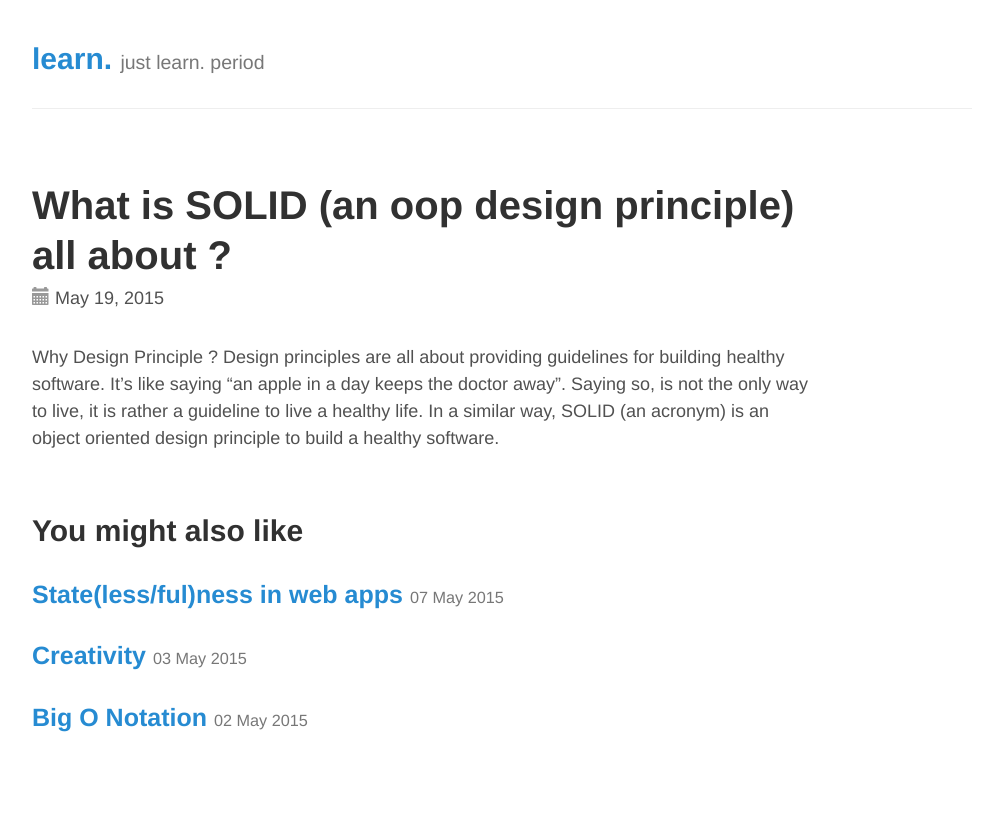
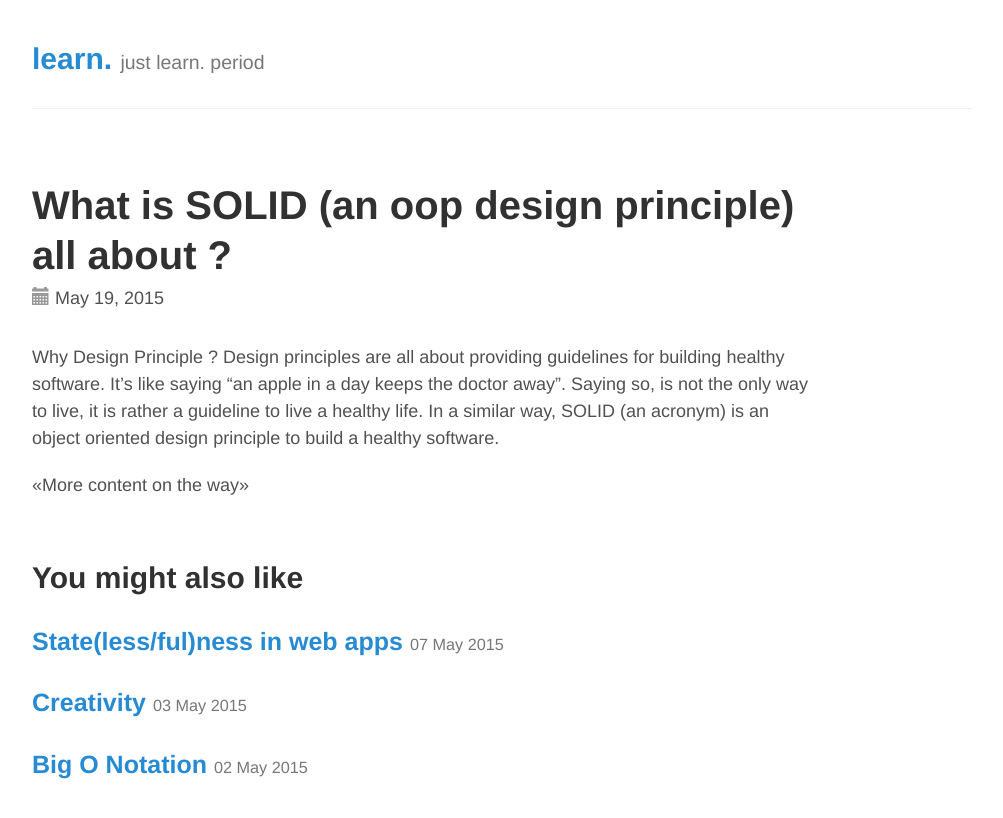
Before and after one commit to lakshma/lakshma.github.io, a Jekyll site: the page built from _posts/2015-05-19-solid-design-principle.md, in a window 1280 px wide. Shown: the top 818 px of the page, without its empty margins (138-1141 px from the left). Built offline with Jekyll 4.4.1, drawn with Linux system fonts in a browser that asks for light colours; Markdown is read by kramdown in place of the engine named in the settings.

Commit message:
no message

```diff
--- a/_posts/2015-05-19-solid-design-principle.md
+++ b/_posts/2015-05-19-solid-design-principle.md
@@ -6,3 +6,5 @@ title: What is SOLID (an oop design principle) all about ?
 Why Design Principle ? Design principles are all about providing guidelines for building healthy software. It's like saying "an apple in a day keeps the doctor away".
 Saying so, is not the only way to live, it is rather a guideline to live a healthy life. In a similar way, SOLID (an acronym) is an object oriented design principle to build a healthy
 software.
+
+<<More content on the way>>
```
